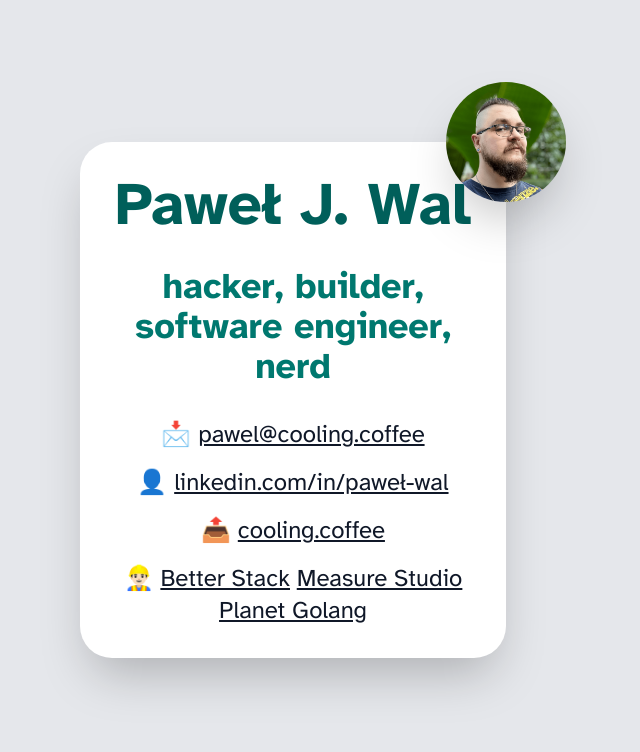
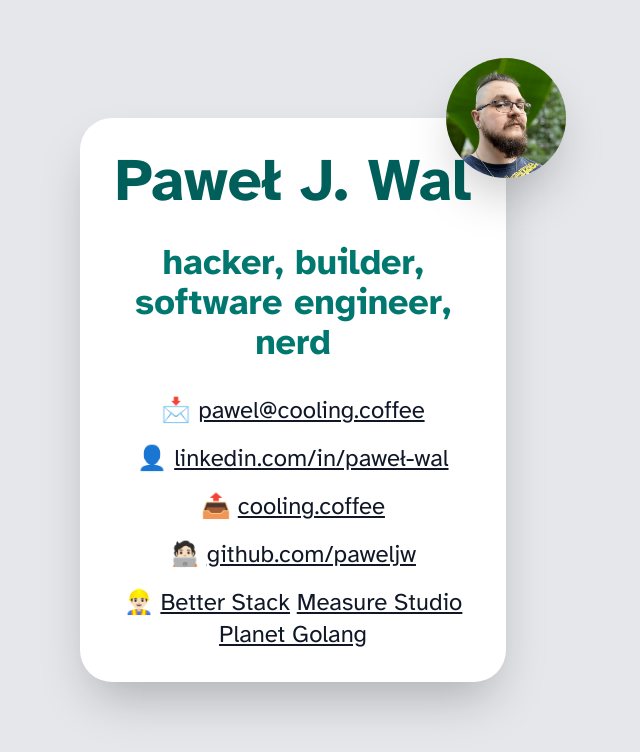
Before and after one commit to paweljw/business-card, a Next.js app: page / in a window 1280 px wide. Shown: the top 752 px of the page, without its empty margins (347-987 px from the left). Built offline with nearby package versions, Linux system fonts and the light colour scheme.

Commit message:
feat add github link

```diff
--- a/src/app/page.tsx
+++ b/src/app/page.tsx
@@ -42,6 +42,16 @@
               cooling.coffee
             </Link>
           </p>
+          <p className="text-center mt-4 text-2xl" title="source code">
+            🧑🏻‍💻 <span className="sr-only">source code</span>{" "}
+            <Link
+              href="https://github.com/paweljw"
+              target="_blank"
+              rel="me noopener noreferrer"
+            >
+              github.com/paweljw
+            </Link>
+          </p>
           <p className="text-center mt-4 text-2xl">
             👷🏻‍♂️ <span className="sr-only">stuff I worked on</span>{" "}
             <Link href="https://betterstack.com" target="_blank">
```
